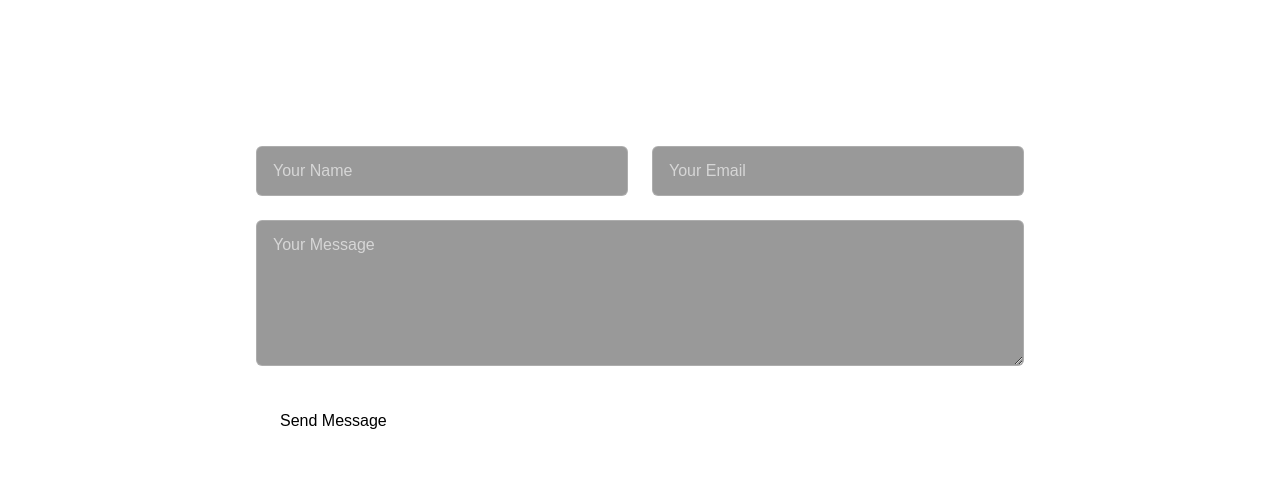
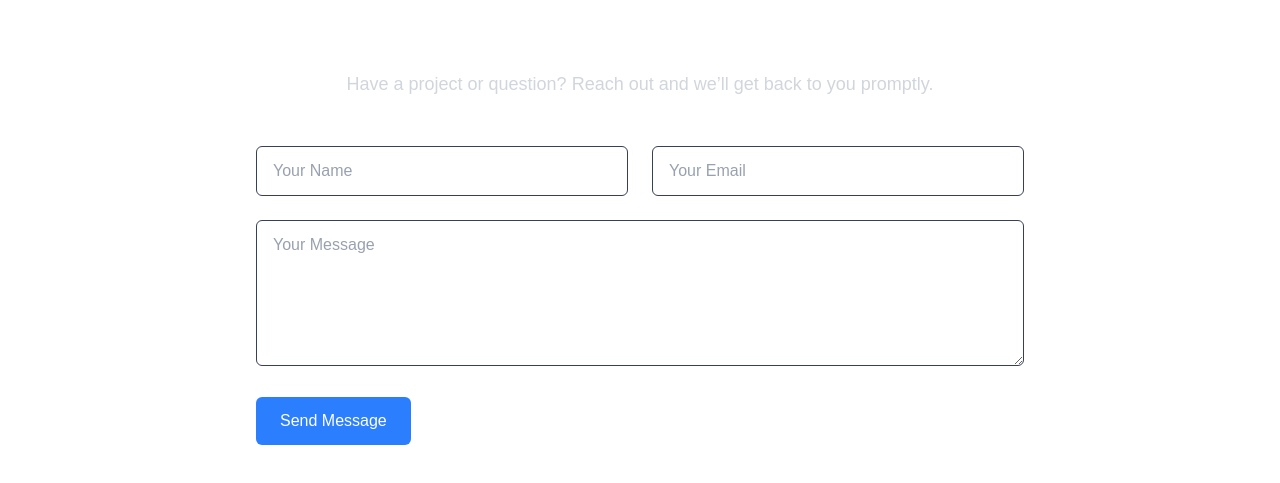
Before and after one commit to primyst/nexus, a Next.js app in the folder my-app/: page / in a window 1280 px wide. Shown: the part 2536-3019 px from the top of the page. Built offline with nearby package versions, Linux system fonts and the light colour scheme.

Commit message:
Update Contact.tsx

```diff
--- a/my-app/components/Contact.tsx
+++ b/my-app/components/Contact.tsx
@@ -1,14 +1,13 @@
+'use client';
+
 export default function Contact() {
   return (
-    <section
-      id="contact"
-      className="mx-auto max-w-7xl px-6 py-20 text-white"
-    >
+    <section className="mx-auto max-w-7xl px-6 py-20 text-white">
       <div className="mx-auto max-w-3xl text-center">
-        <h2 className="text-3xl font-semibold md:text-4xl">
+        <h2 className="text-3xl font-semibold md:text-4xl text-white">
           Get in Touch
         </h2>
-        <p className="mt-4 text-lg text-white/70">
+        <p className="mt-4 text-lg text-gray-300">
           Have a project or question? Reach out and we’ll get back to you promptly.
         </p>
       </div>
@@ -25,14 +24,14 @@ export default function Contact() {
             name="name"
             placeholder="Your Name"
             required
-            className="w-full rounded-md border border-white/20 bg-black/40 px-4 py-3 text-white placeholder:text-white/60 focus:outline-none focus:border-white/40"
+            className="w-full rounded-md border border-gray-700 bg-brand-light/40 px-4 py-3 text-white placeholder:text-gray-400 focus:outline-none focus:border-blue-500"
           />
           <input
             type="email"
             name="email"
             placeholder="Your Email"
             required
-            className="w-full rounded-md border border-white/20 bg-black/40 px-4 py-3 text-white placeholder:text-white/60 focus:outline-none focus:border-white/40"
+            className="w-full rounded-md border border-gray-700 bg-brand-light/40 px-4 py-3 text-white placeholder:text-gray-400 focus:outline-none focus:border-blue-500"
           />
         </div>
 
@@ -41,12 +40,12 @@ export default function Contact() {
           placeholder="Your Message"
           required
           rows={5}
-          className="w-full rounded-md border border-white/20 bg-black/40 px-4 py-3 text-white placeholder:text-white/60 focus:outline-none focus:border-white/40"
+          className="w-full rounded-md border border-gray-700 bg-brand-light/40 px-4 py-3 text-white placeholder:text-gray-400 focus:outline-none focus:border-blue-500"
         />
 
         <button
           type="submit"
-          className="rounded-md bg-white px-6 py-3 text-black font-medium transition hover:bg-white/90"
+          className="rounded-md bg-blue-500 px-6 py-3 text-white font-medium transition hover:bg-blue-600"
         >
           Send Message
         </button>
```
